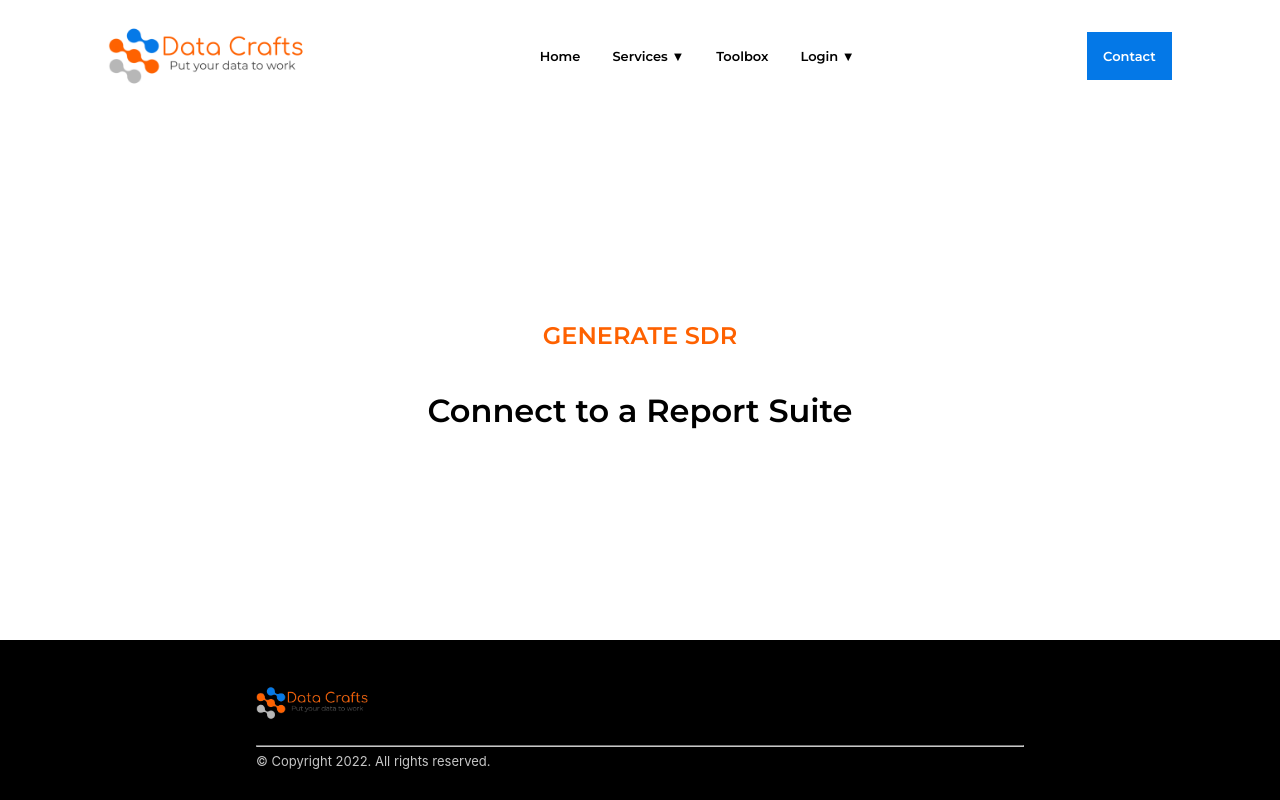
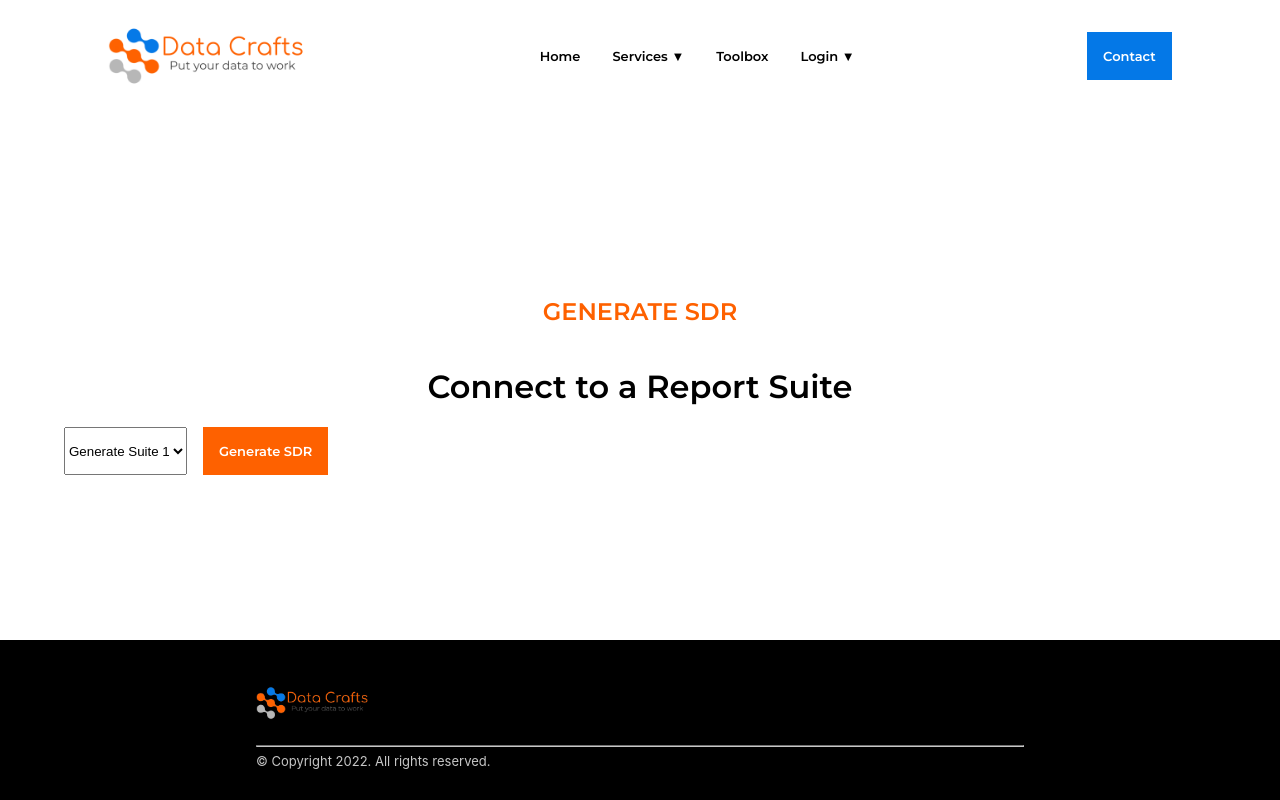
Before and after one commit to ArturBlaya/DC---Toolbox-mockups, a React (Create React App) app: page /automatic_sdr in a window 1280 px wide. Built offline with nearby package versions, Linux system fonts and the light colour scheme.

Commit message:
sdr module added

```diff
--- a/src/components/credentials_form.jsx
+++ b/src/components/credentials_form.jsx
@@ -8,7 +8,7 @@ export function Credentials_form() {
       Go to the new service account, generate a keypair and download the private key (.key file) and the certificate (.pem file)
       With that information, fill the following fields:
     </p>
-    <div className={styles.div_form}>
+    <div className={styles.form_div}>
       <form action="" className={styles.form}>
         <label>Client Id</label>
         <input type="text" name="Client Id" id="" />
--- a/src/components/credentials_form.module.css
+++ b/src/components/credentials_form.module.css
@@ -13,7 +13,7 @@
 }
 
 
-.div_form {
+.form_div {
   background-color: #fe6100;
   width: 100%;
 }
--- a/src/components/navbar.module.css
+++ b/src/components/navbar.module.css
@@ -45,7 +45,6 @@
   opacity: 1;
 }
 
-
 .button {
   color: white;
   background-color: #0478E7;
--- a/src/components/sdr.jsx
+++ b/src/components/sdr.jsx
@@ -3,9 +3,20 @@ import styles from './sdr.module.css';
 export function Sdr() {
   return <div className={styles.container}>
     <h2 className={styles.h2}>GENERATE SDR</h2>
+
     <h1 className={styles.h1}>Connect to a Report Suite</h1>
-    <div >
 
+    <div className={styles.generate_report_div}>
+      <select name="" id="">
+        <option value="">Generate Suite 1</option>
+        <option value="">Generate Suite 2</option>
+        <option value="">Generate Suite 3</option>
+        <option value="">Generate Suite 4</option>
+      </select>
+      <button className={styles.button}>
+        Generate SDR
+      </button>
     </div>
+
   </div>
 }
--- a/src/components/sdr.module.css
+++ b/src/components/sdr.module.css
@@ -4,11 +4,37 @@
   flex-wrap: wrap;
   flex-direction: column;
   align-items: center;
+  justify-content: space-around;
   margin-top: auto;
   margin-bottom: auto;
-  padding: 5rem;
+  width: 100%;
+
 }
+
 
 .h2 {
   color: #fe6100;
 }
+
+.generate_report_div {
+  display: flex;
+  align-self: flex-start;
+  width: 90%;
+  padding-left: 5%;
+  gap: 1rem;
+}
+
+.button {
+  color: white;
+  background-color: #fe6100;
+  font-family: 'Montserrat', sans-serif;
+  font-weight: 600;
+  font-size: small;
+  text-decoration: none;
+  border: none;
+  padding: 1rem;
+  cursor: pointer;
+}
+.button:hover {
+  background-color: #ab4200;
+}
```
